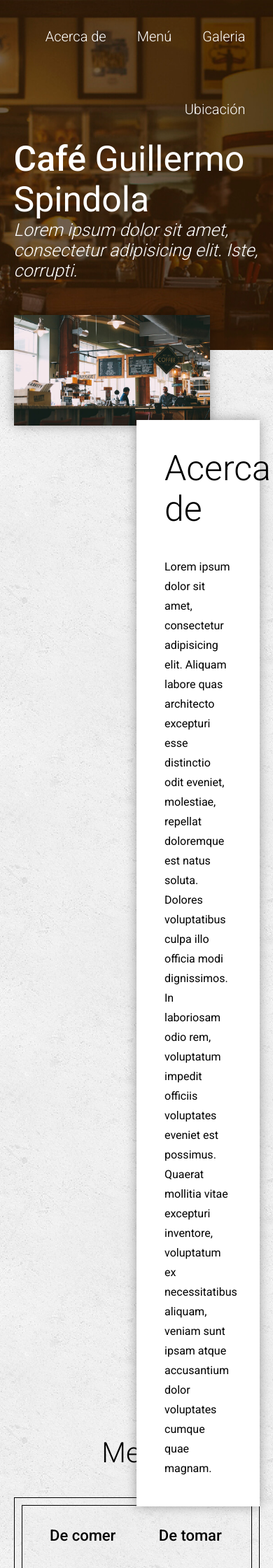
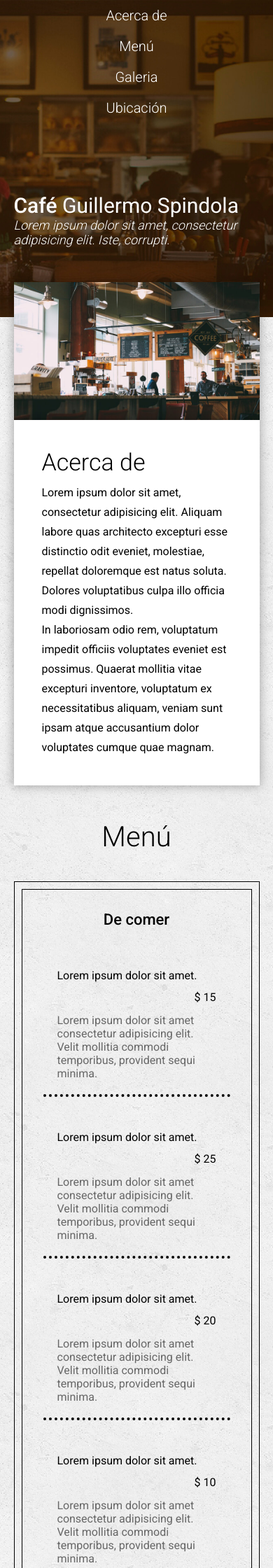
Before and after one commit to GspindolaB/CursoDisenoWeb, a PHP site: page / in a window 390 px wide. Shown: the top 2240 px of the page at 70% size. Run offline with PHP 8.4, Linux system fonts and the light colour scheme.

Commit message:
Terminando los mediaqueries

```diff
--- a/10Restaurante/css/estilos.css
+++ b/10Restaurante/css/estilos.css
@@ -231,3 +231,74 @@ footer .copyright{
     padding: 15px 0;
     color: #fff;
 }
+
+/*-----MEDIA QUERIES-----*/
+@media screen and (max-width: 800px){
+    header .contenedor{
+        position: static;
+        height: auto;
+    }
+    header .textos{
+        position: static;
+        margin: 100px 0;
+    }
+    header .menu{
+        text-align: center;
+    }
+    header .menu a{
+        margin: 10px 20px;
+    }
+    header .textos .nombre{
+        font-size: 30px;
+    }
+    header .textos h3{
+        font-size: 18px;
+    }
+    .main .acerca-de .foto{
+        width: 100%;
+        position: relative;
+    }
+    .main .acerca-de article{
+        position: relative;
+        width: 100%;
+        top: -50px;
+        transform: translate(0px , 0);
+    }
+    .main .menu{
+        padding-top: 300px;
+    }
+    .main .menu article{
+        width: 100%;
+    }
+    .main .galeria .foto{
+        width: 50%;
+    }
+}
+
+@media screen and (max-width: 400px){
+    header.menu{
+        text-align: center;
+    }
+    header .menu a{
+        width: 100%;
+        margin: 10px 0;
+    }
+    .main .acerca-de article h3{
+        font-size: 34px;
+        margin-bottom: 10px;
+    }
+    .main .menu article .nombre, .main .menu article .precio{
+        font-size: 16px;
+        line-height: 16px;
+    }
+    .main .galeria .foto{
+        width: 100%;
+    }
+    .main .ubicacion .direccion{
+        margin-bottom: 15px;
+    }
+    .main .ubicacion .direccion, .main .ubicacion .horarios{
+        width: 100%;
+        text-align: center;
+    }
+}
```
